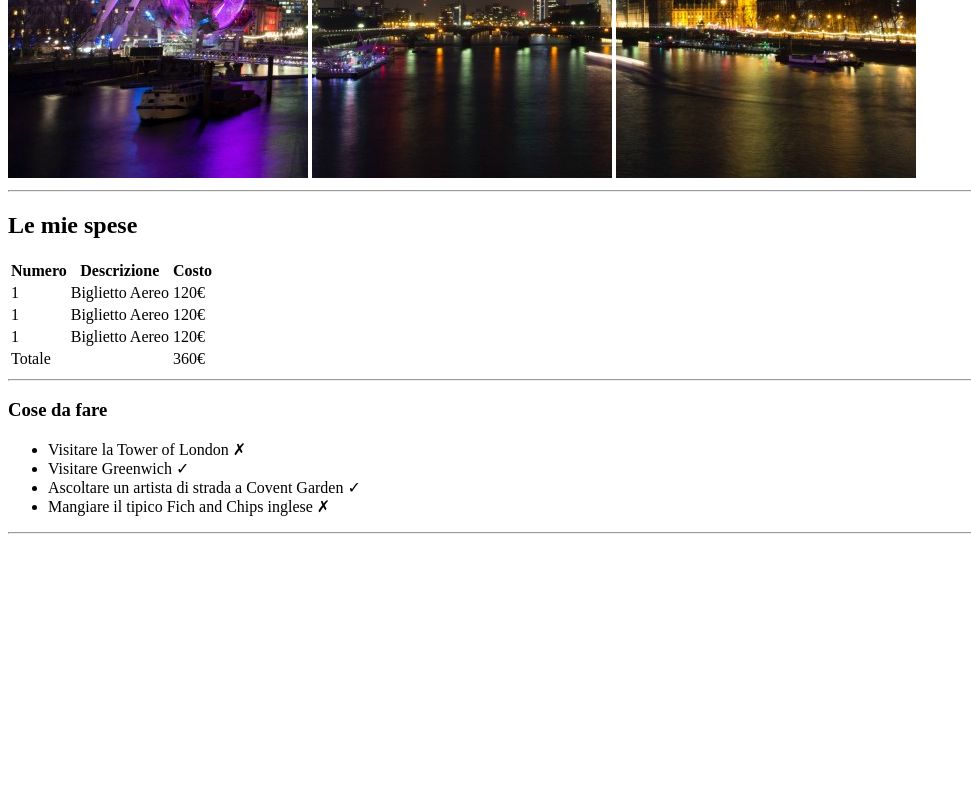
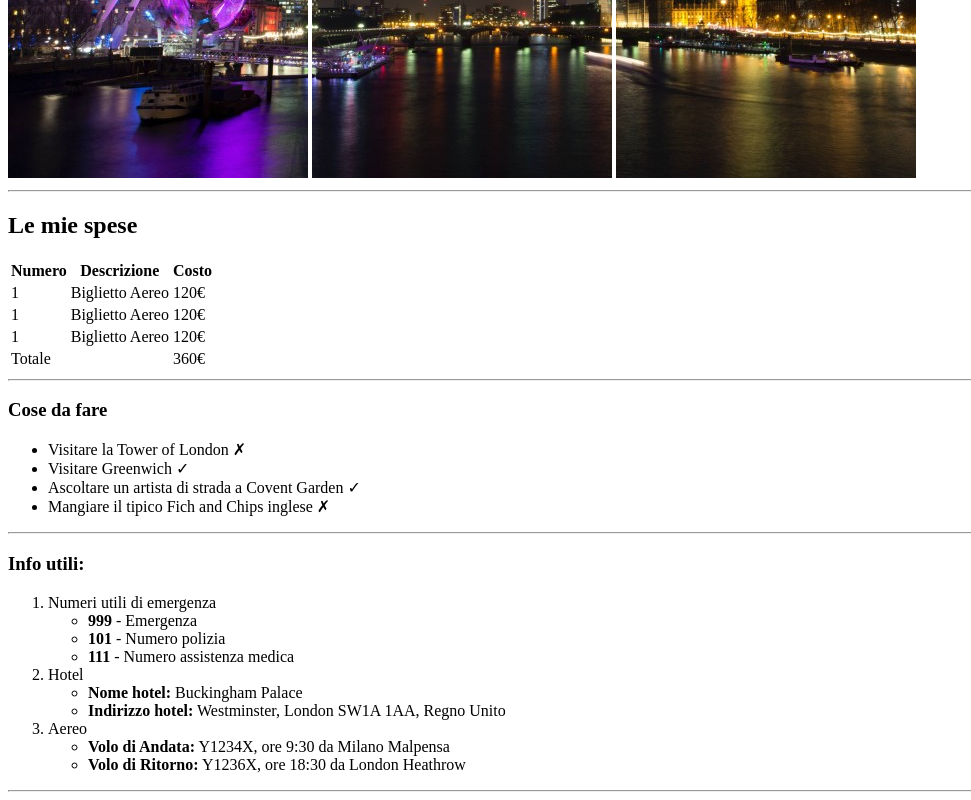
Before and after one commit to lorenzorru0/html-london-trip, a plain HTML site: page index.html in a window 1280 px wide. Shown: the part 502-1302 px from the top of the page, without its empty margins (0-971 px from the left). Before the commit the page ends 1044 px from the top, so only its background shows below. Drawn offline with Linux system fonts and the light colour scheme.

Commit message:
Aggiunta sezione delle info utili

```diff
--- a/index.html
+++ b/index.html
@@ -111,6 +111,44 @@
 
         <!-- Inserimento sezione delle info utili -->
         <section>
+            <!-- Inserimento del sottotitolo per le info utili  -->
+            <h3>Info utili:</h3>
+
+            <!-- Inserimento della lista ordinata per le info  -->
+            <ol>
+                <li>
+                    Numeri utili di emergenza
+                    <!-- Inserimento lista non ordinata  -->
+                    <ul>
+                        <li> <strong>999</strong> - Emergenza</li>
+                        <li> <strong>101</strong> - Numero polizia</li>
+                        <li> <strong>111</strong> - Numero assistenza medica</li>
+                    </ul>
+                </li>
+
+                <li>
+                    Hotel
+                    <!-- Inserimento lista non ordinata  -->
+                    <ul>
+                        <li> <strong>Nome hotel:</strong> Buckingham Palace</li>
+                        <li> <strong>Indirizzo hotel:</strong> Westminster, London SW1A 1AA, Regno Unito</li>
+                    </ul>
+                </li>
+
+                <li>
+                    Aereo
+                    <!-- Inserimento lista non ordinata  -->
+                    <ul>
+                        <li> <strong>Volo di Andata:</strong> Y1234X, ore 9:30 da Milano Malpensa</li>
+                        <li> <strong>Volo di Ritorno:</strong> Y1236X, ore 18:30 da London Heathrow</li>
+                    </ul>
+                </li>
+
+            </ol>
+            <!-- /Inserimento della lista ordinata con liste non orinate all' interno per le info  -->
+
+            <!-- Inseriemento della linea orizzontale per separare le sezioni  -->
+            <hr>
 
         </section>
         <!-- /Inserimento sezione delle info utili -->
```
